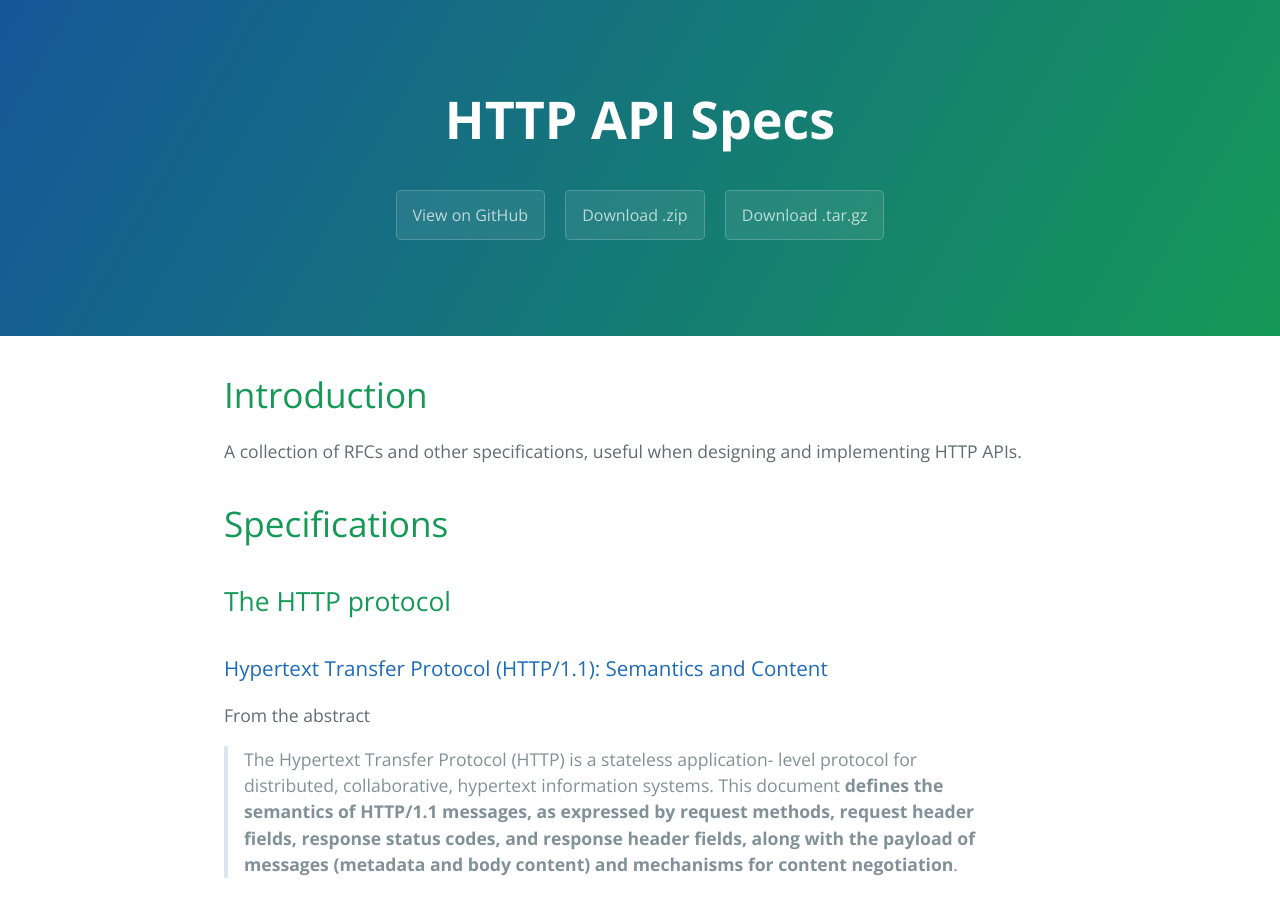
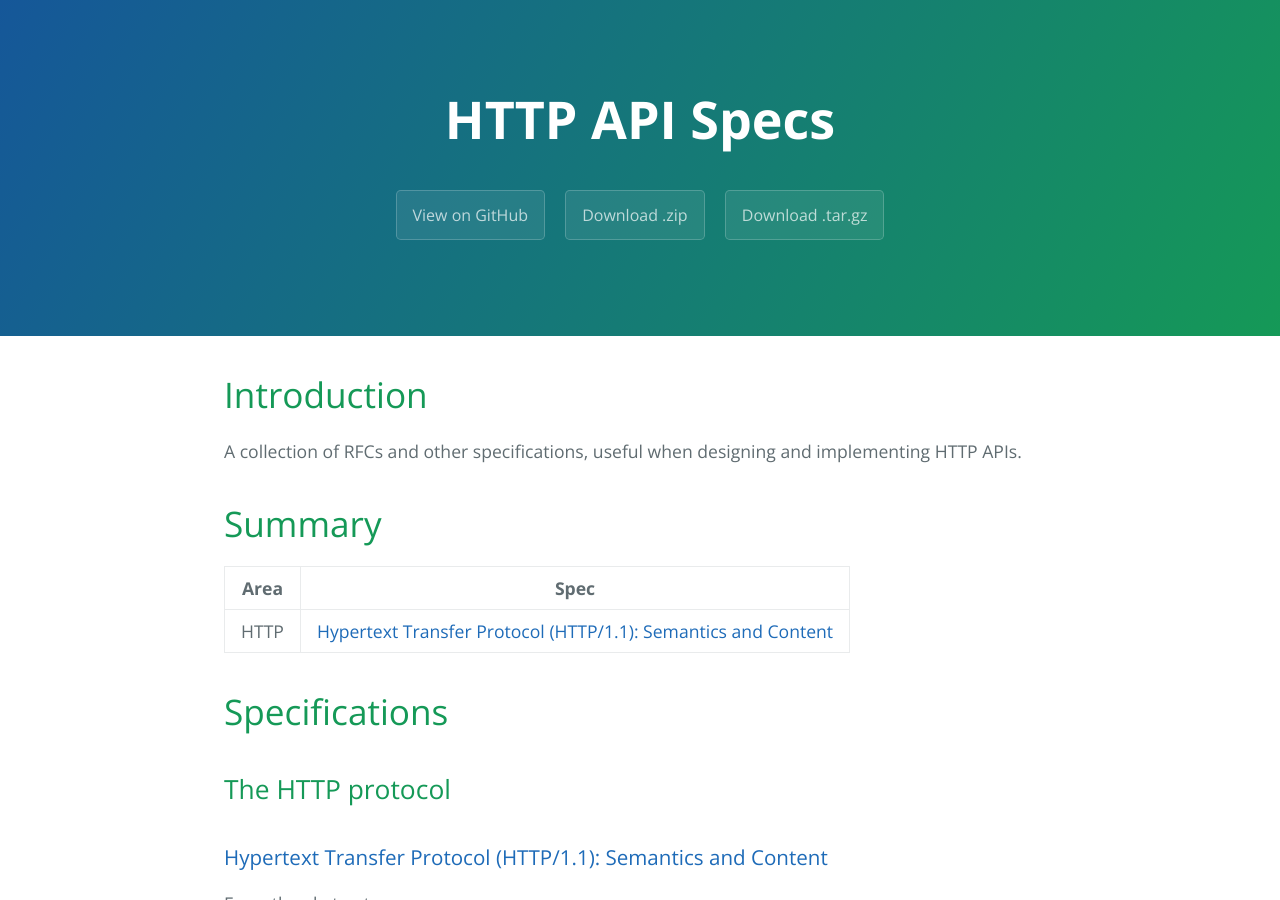
Before and after one commit to pmhsfelix/http-api-specs, a Jekyll site: the page built from index.md, in a window 1280 px wide and 900 px high. Built offline with Jekyll 4.4.1, drawn with Linux system fonts in a browser that asks for light colours.

Commit message:
trying tables and anchors

```diff
--- a/index.md
+++ b/index.md
@@ -6,6 +6,12 @@ layout: default
 # Introduction
 
 A collection of RFCs and other specifications, useful when designing and implementing HTTP APIs.
+
+# Summary
+
+Area     | Spec
+---------|----------
+HTTP     | [Hypertext Transfer Protocol (HTTP/1.1): Semantics and Content]([#hypertext-transfer-protocol-http11-semantics-and-content])
 
 # Specifications
 
```
